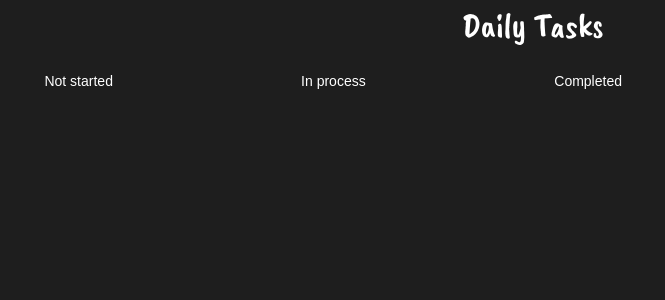
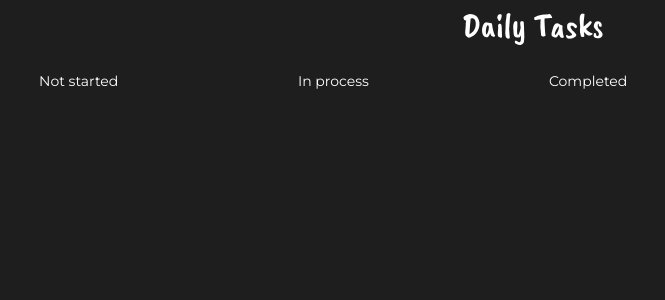
Before and after one commit to Vexer79/Planner, a plain HTML site: page index.html in a window 1280 px wide. Shown: the full height of the page, 106-771 px from the left. Drawn offline with nearby package versions, Linux system fonts and the light colour scheme.

Commit message:
build: import font Montserrat

```diff
--- a/index.html
+++ b/index.html
@@ -12,6 +12,7 @@
     <link rel="preconnect" href="https://fonts.googleapis.com">
     <link rel="preconnect" href="https://fonts.gstatic.com" crossorigin>
     <link href="https://fonts.googleapis.com/css2?family=Caveat+Brush&family=Pacifico&display=swap" rel="stylesheet">
+    <link href="https://fonts.googleapis.com/css2?family=Montserrat:ital,wght@0,100..900;1,100..900&display=swap" rel="stylesheet">
 </head>
 
 <body>
```
